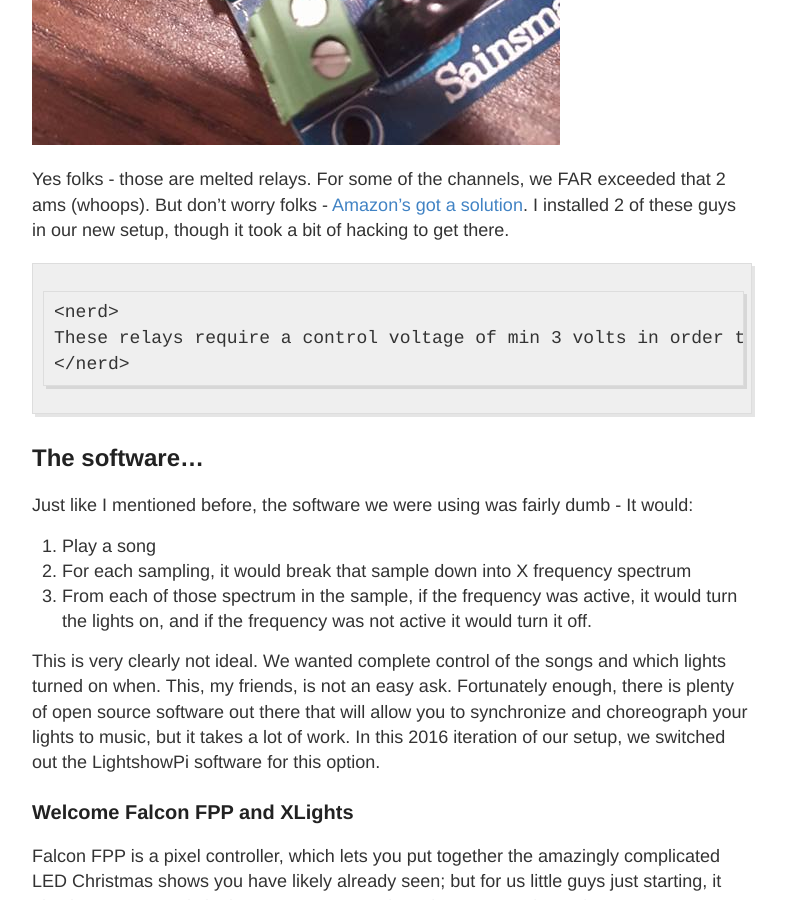
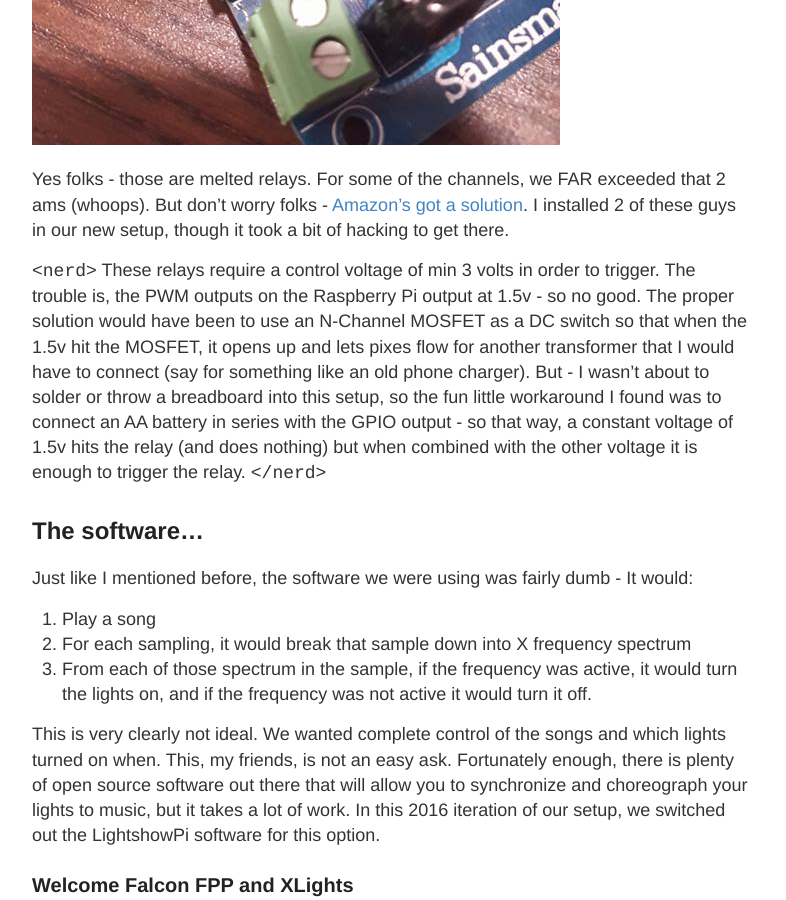
Before and after one commit to sth2258/blog, a Jekyll site: the page built from _posts/2016-11-18-The-Singing-Christmas-House-Part-II.md, in a window 1280 px wide and 900 px high, scrolled down 2862 px. Shown: the whole window, without its empty margins (248-1034 px from the left). Built offline with Jekyll 4.4.1, drawn with Linux system fonts in a browser that asks for light colours.

Commit message:
updated formatting

````diff
--- a/_posts/2016-11-18-The-Singing-Christmas-House-Part-II.md
+++ b/_posts/2016-11-18-The-Singing-Christmas-House-Part-II.md
@@ -22,11 +22,9 @@ There was also a limitation to the types / sizes of lights we were able to insta
 
 Yes folks - those are melted relays. For some of the channels, we FAR exceeded that 2 ams (whoops). But don't worry folks - [Amazon's got a solution](https://www.amazon.com/uxcell-SSR-25-3-32V-24-380V-Solid/dp/B0087ZTN08/ref=sr_1_1?ie=UTF8&qid=1479508819&sr=8-1&keywords=solid+state+relay). I installed 2 of these guys in our new setup, though it took a bit of hacking to get there.
 
-```
-<nerd>
+`<nerd>`
 These relays require a control voltage of min 3 volts in order to trigger. The trouble is, the PWM outputs on the Raspberry Pi output at 1.5v - so no good. The proper solution would have been to use an N-Channel MOSFET as a DC switch so that when the 1.5v hit the MOSFET, it opens up and lets pixes flow for another transformer that I would have to connect (say for something like an old phone charger). But - I wasn't about to solder or throw a breadboard into this setup, so the fun little workaround I found was to connect an AA battery in series with the GPIO output - so that way, a constant voltage of 1.5v hits the relay (and does nothing) but when combined with the other voltage it is enough to trigger the relay.
-</nerd>
-```
+`</nerd>`
 
 ##  The software...
 
````
